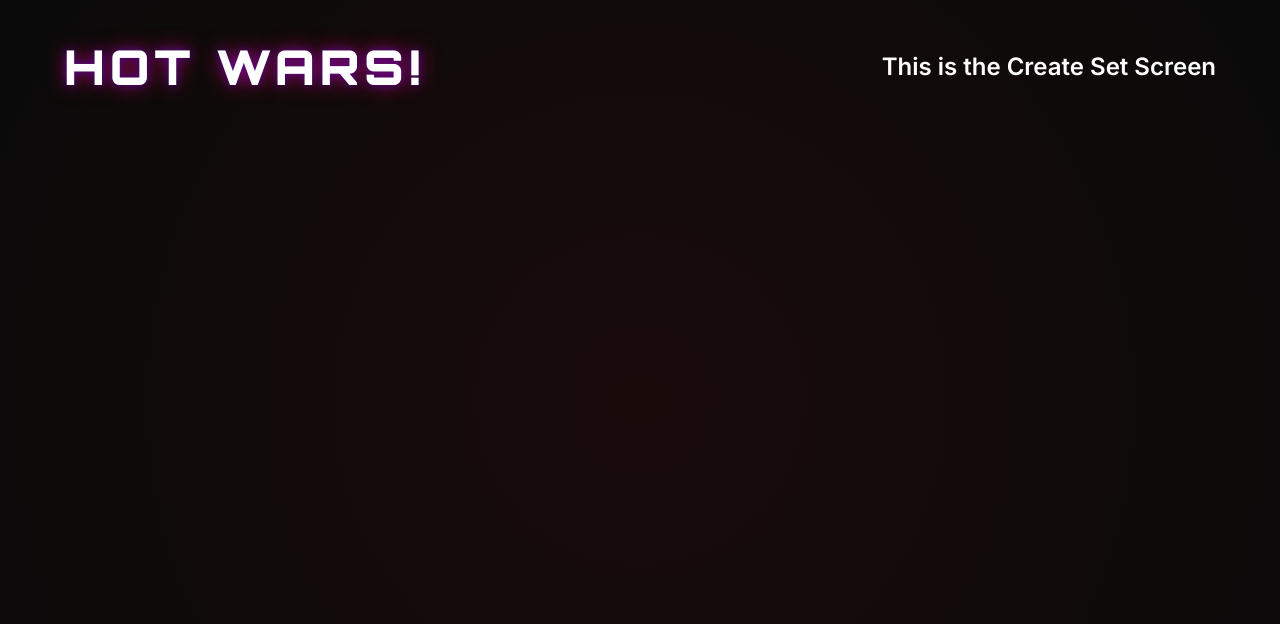
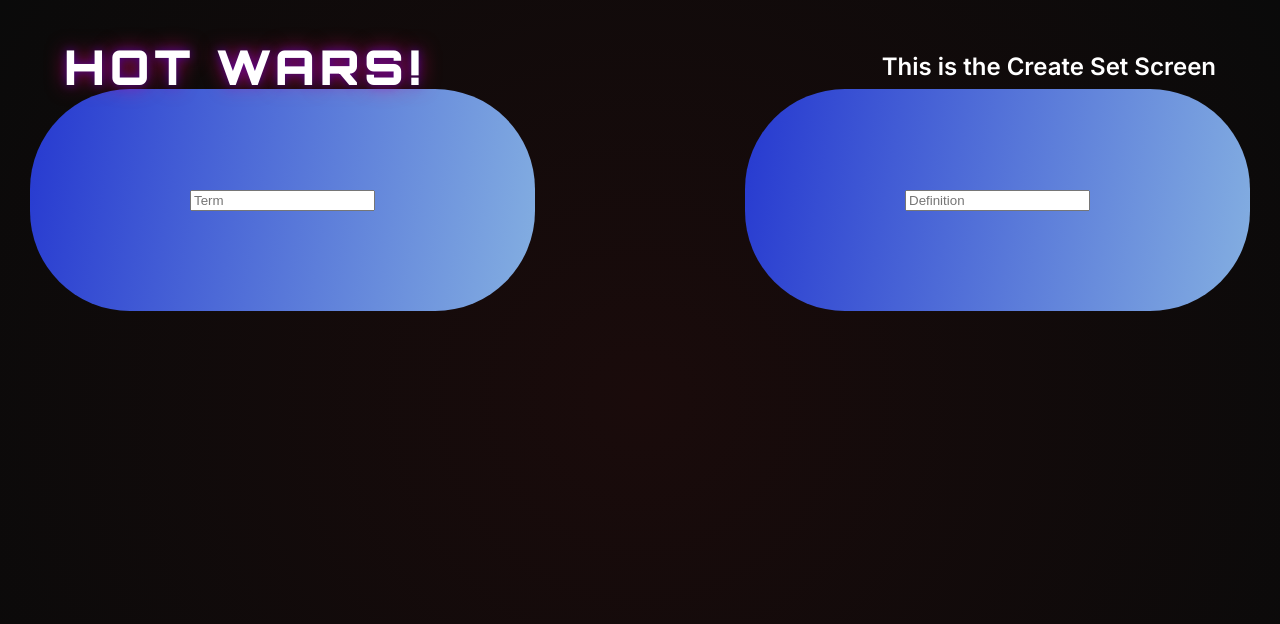
Before and after one commit to arsenic018/CS321-PROJECT, a React (Vite) app in the folder HotWars/: page /CreateSet in a window 1280 px wide. Shown: the top 624 px of the page. Built offline with nearby package versions, Linux system fonts and the light colour scheme.

Commit message:
Added term and definition text

```diff
--- a/HotWars/src/pages/CreateSet.css
+++ b/HotWars/src/pages/CreateSet.css
@@ -69,3 +69,23 @@
   border-radius: 100px;
   cursor: pointer;
 }
+.enter-term-text {
+  position: absolute;
+  top: 25%;
+  left: 30px;
+  transform: translateY(-50%);
+  padding: 100px 160px;
+  background: linear-gradient(100deg, #2639d0, #84afe1);
+  border-radius: 100px;
+  cursor: pointer;
+}
+.enter-definition-text {
+  position: absolute;
+  top: 25%;
+  right: 30px;
+  transform: translateY(-50%);
+  padding: 100px 160px;
+  background: linear-gradient(100deg, #2639d0, #84afe1);
+  border-radius: 100px;
+  cursor: pointer;
+}
--- a/HotWars/src/pages/CreateSet.jsx
+++ b/HotWars/src/pages/CreateSet.jsx
@@ -7,11 +7,28 @@ const CreateSet = () => {
                 <h1 className="gameTitle">HOT WARS!</h1>
                 <h2 className="PageTitle"> This is the Create Set Screen</h2>
             </header>
+            <Term />
+            <Definition />
             {/* <PlayButton/>
             <CreateButton/>
             <LoadButton/> */}
         </div>
 
+    )
+}
+function Term() {
+    return (
+        <div className="enter-term-text">
+            <input type="text" placeholder="Term"/>
+        </div>
+    );
+}
+
+function Definition() {
+    return (
+        <div className="enter-definition-text">
+            <input type="text" placeholder="Definition"/>
+        </div>
     )
 }
 // function PlayButton(){
```
